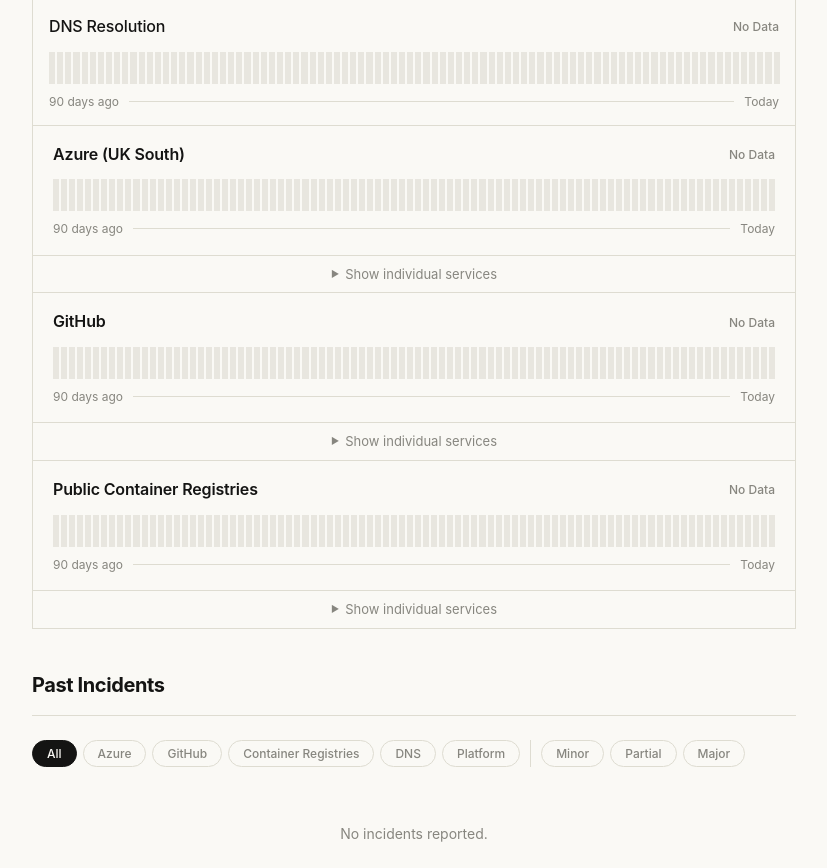
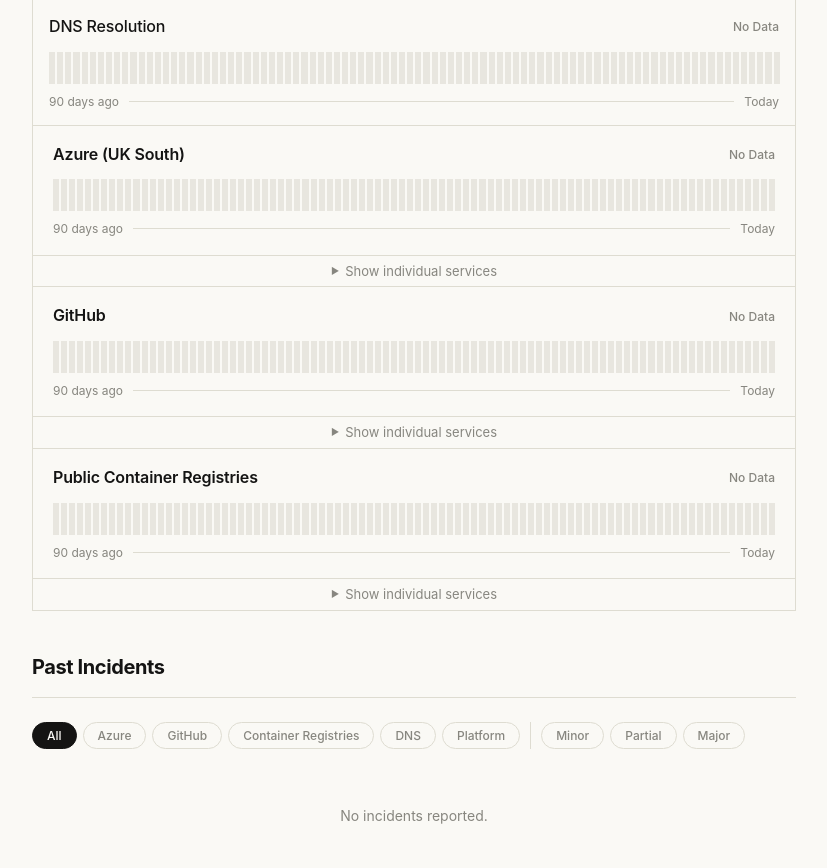
Before and after one commit to MurasatoNaoya/status-page, a Flask app: page / in a window 1280 px wide. Shown: the part 206-1074 px from the top of the page, without its empty margins (226-1053 px from the left). Run offline with Flask 3, Linux system fonts and the light colour scheme; data that the repository does not hold is empty; parts of the project's set-up code (start-up, migrations or seed data) failed here and were passed over.

Commit message:
Tighten group expansion spacing

```diff
--- a/status_page/static/style.css
+++ b/status_page/static/style.css
@@ -506,7 +506,7 @@
     display: flex;
     align-items: center;
     justify-content: center;
-    padding: 8px 20px;
+    padding: 5px 20px;
     font-size: 13px;
     color: var(--text-secondary);
     cursor: pointer;
@@ -515,6 +515,12 @@
     border-top: 1px solid var(--border);
     border-radius: 0;
     background: var(--card-bg);
+}
+
+/* Tighter spacing for expanded group members */
+.group-section details > .services .service {
+    padding-top: 10px;
+    padding-bottom: 10px;
 }
 
 .group-expand-toggle::-webkit-details-marker { display: none; }
```
